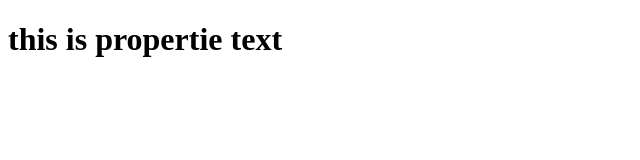
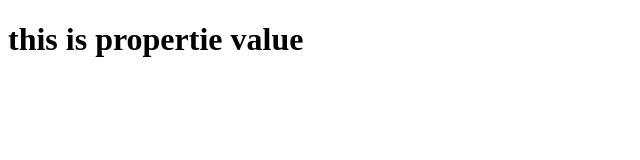
Before and after one commit to betovieirasilva/demo_react, a React (Create React App) app: page / in a window 1280 px wide. Shown: the top 160 px of the page, without its empty margins (0-640 px from the left). Built offline with nearby package versions, Linux system fonts and the light colour scheme.

Commit message:
https://egghead.io/lessons/react-introduction-to-properties

```diff
--- a/src/App.js
+++ b/src/App.js
@@ -2,9 +2,10 @@ import React from 'react';
 
 class App extends React.Component {
   render(){
+    let txt = this.props.txt
     return (
         <div>
-            <h1>{this.props.txt}</h1>
+            <h1>{txt}</h1>
         </div>
     )
   }
--- a/src/index.js
+++ b/src/index.js
@@ -3,6 +3,6 @@ import ReactDOM from 'react-dom';
 import App from './App';
 
 ReactDOM.render(
-  <App txt="this is propertie text" />,
+  <App txt="this is propertie value" />,
   document.getElementById('root')
 );
```
